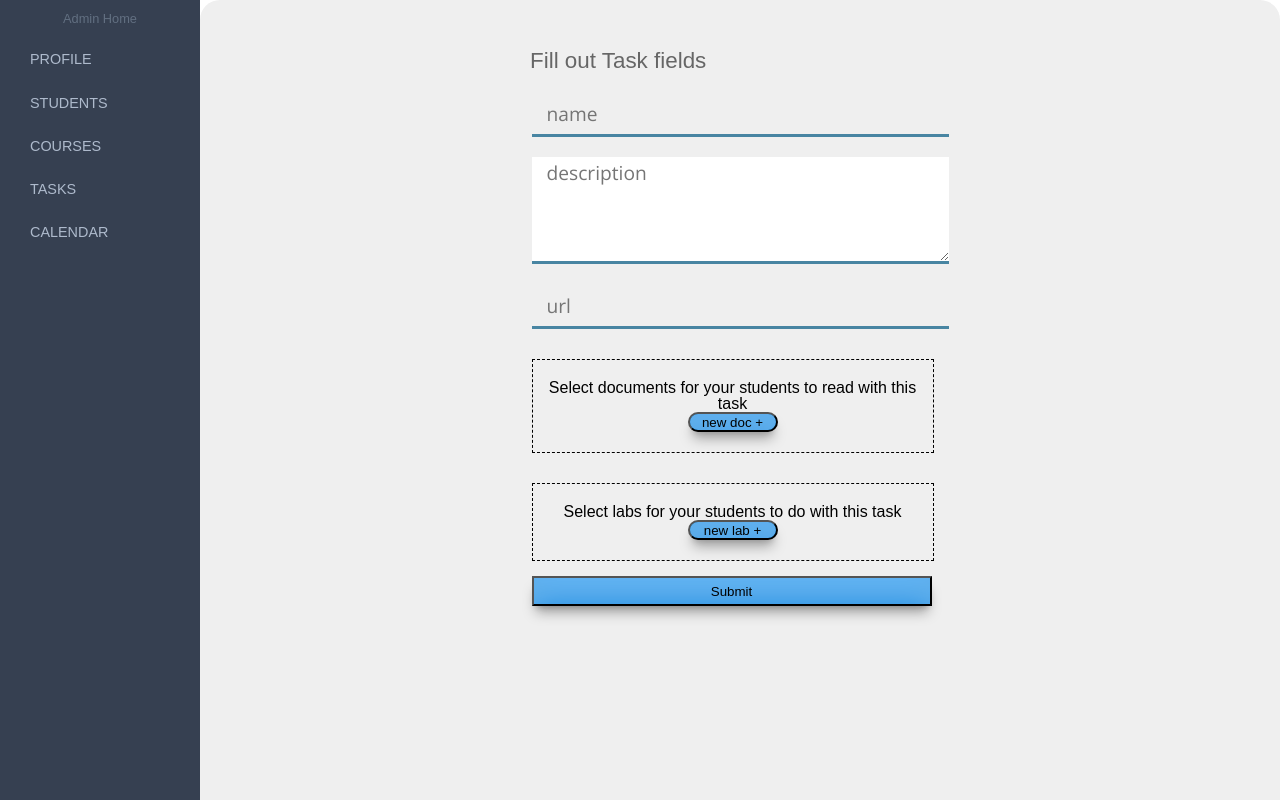
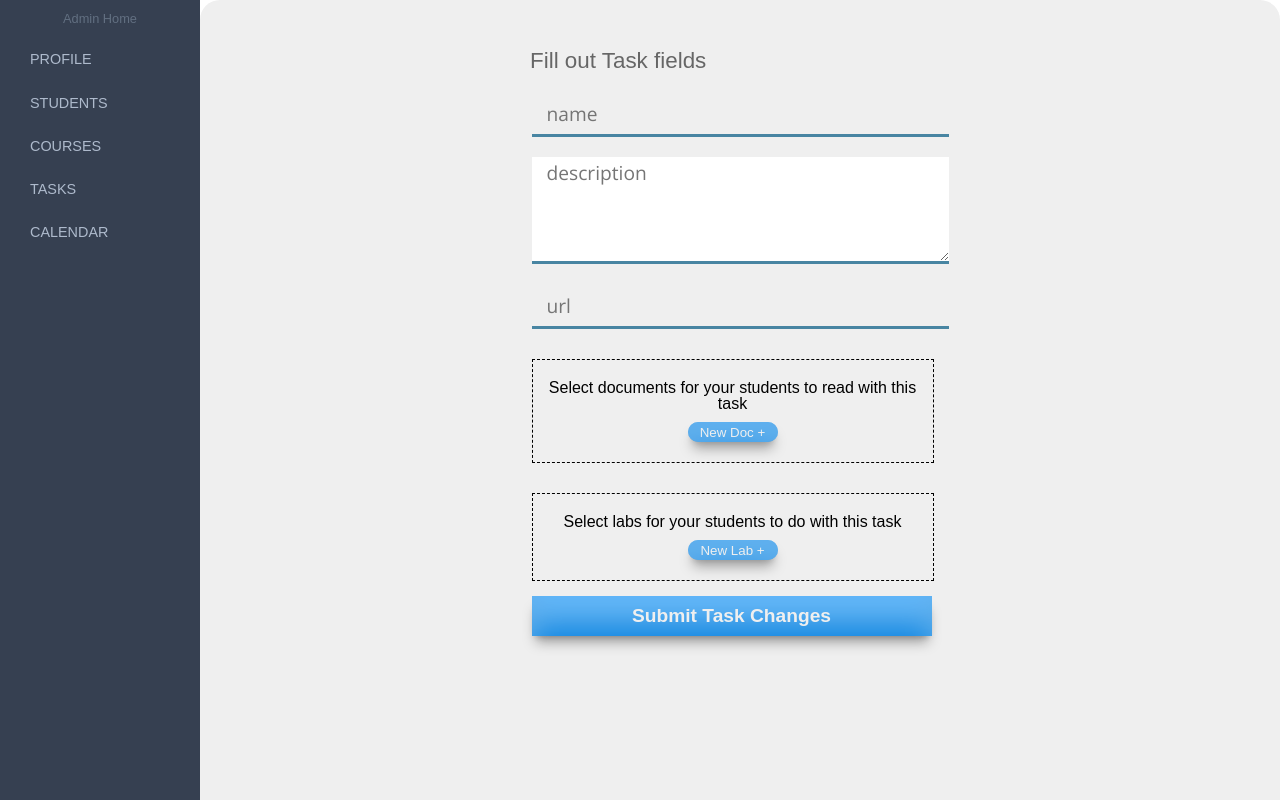
Before and after one commit to SageVanGogt/CodingNomads_LMS_FrontEnd, a React (Create React App) app: page /tasks/edit in a window 1280 px wide. Shown: the top 800 px of the page. Built offline with nearby package versions, Linux system fonts and the light colour scheme; no server answers.

Commit message:
Add taskedit button sizing, remove borders, set color to white

```diff
--- a/src/components/TaskEdit/TaskEdit.css
+++ b/src/components/TaskEdit/TaskEdit.css
@@ -51,14 +51,22 @@
   display: none; }
 
 .TaskEdit_new-select {
+  margin-top: 10px;
   width: 90px;
   height: 20px;
   background-color: #0F94FB;
   box-shadow: 0 5px 6px -4px rgba(0, 0, 0, 0.22), 0 10px 13px -4px rgba(0, 0, 0, 0.34), inset 0 30px 30px 0 rgba(255, 255, 255, 0.35), inset 0 -30px 30px 0 rgba(0, 0, 0, 0.1);
-  border-radius: 10px; }
+  border-radius: 10px;
+  color: #efefef;
+  border: none; }
 
 .TaskEdit_submit {
-  height: 30px;
+  height: 40px;
   margin-top: 15px;
+  border: none;
   background-color: #0F94FB;
+  font-size: 1.2rem;
+  cursor: pointer;
+  color: #efefef;
+  font-weight: 600;
   box-shadow: 0 5px 6px -4px rgba(0, 0, 0, 0.22), 0 10px 13px -4px rgba(0, 0, 0, 0.34), inset 0 30px 30px 0 rgba(255, 255, 255, 0.35), inset 0 -30px 30px 0 rgba(0, 0, 0, 0.1); }
--- a/src/components/TaskEdit/TaskEdit.js
+++ b/src/components/TaskEdit/TaskEdit.js
@@ -271,14 +271,14 @@ export class TaskEdit extends Component {
           <div className="TaskEdit_select-list">
             <p>Select documents for your students to read with this task</p>
             {this.state.docOptions}
-            <button className="TaskEdit_new-select" onClick={(event) => this.addDocOptions(event)}>new doc +</button>
+            <button className="TaskEdit_new-select" onClick={(event) => this.addDocOptions(event)}>New Doc +</button>
           </div>
           <div className="TaskEdit_select-list">
             <p>Select labs for your students to do with this task</p>
             {this.state.labOptions}
-            <button className="TaskEdit_new-select" onClick={(event) => this.addLabOptions(event)}>new lab +</button>
+            <button className="TaskEdit_new-select" onClick={(event) => this.addLabOptions(event)}>New Lab +</button>
           </div>
-          <input className="TaskEdit_submit" type="submit" />
+          <input className="TaskEdit_submit" type="submit"  value="Submit Task Changes"/>
         </form>
       </div>
     );
--- a/src/components/TaskEdit/TaskEdit.scss
+++ b/src/components/TaskEdit/TaskEdit.scss
@@ -60,16 +60,24 @@
 }
 
 .TaskEdit_new-select {
+  margin-top: 10px;
   width: 90px;
   height: 20px;
   background-color: #0F94FB;
   box-shadow: 0 5px 6px -4px rgba(0,0,0,0.22), 0 10px 13px -4px rgba(0,0,0,0.34), inset 0 30px 30px 0 rgba(255,255,255,0.35), inset 0 -30px 30px 0 rgba(0,0,0,0.10);
   border-radius: 10px;
+  color: #efefef;
+  border: none;
 }
 
 .TaskEdit_submit {
-  height: 30px;
+  height: 40px;
   margin-top: 15px;
+  border: none;
   background-color: #0F94FB;
+  font-size: 1.2rem;
+  cursor: pointer;
+  color: #efefef;
+  font-weight: 600;
   box-shadow: 0 5px 6px -4px rgba(0,0,0,0.22), 0 10px 13px -4px rgba(0,0,0,0.34), inset 0 30px 30px 0 rgba(255,255,255,0.35), inset 0 -30px 30px 0 rgba(0,0,0,0.10);
 }
```
